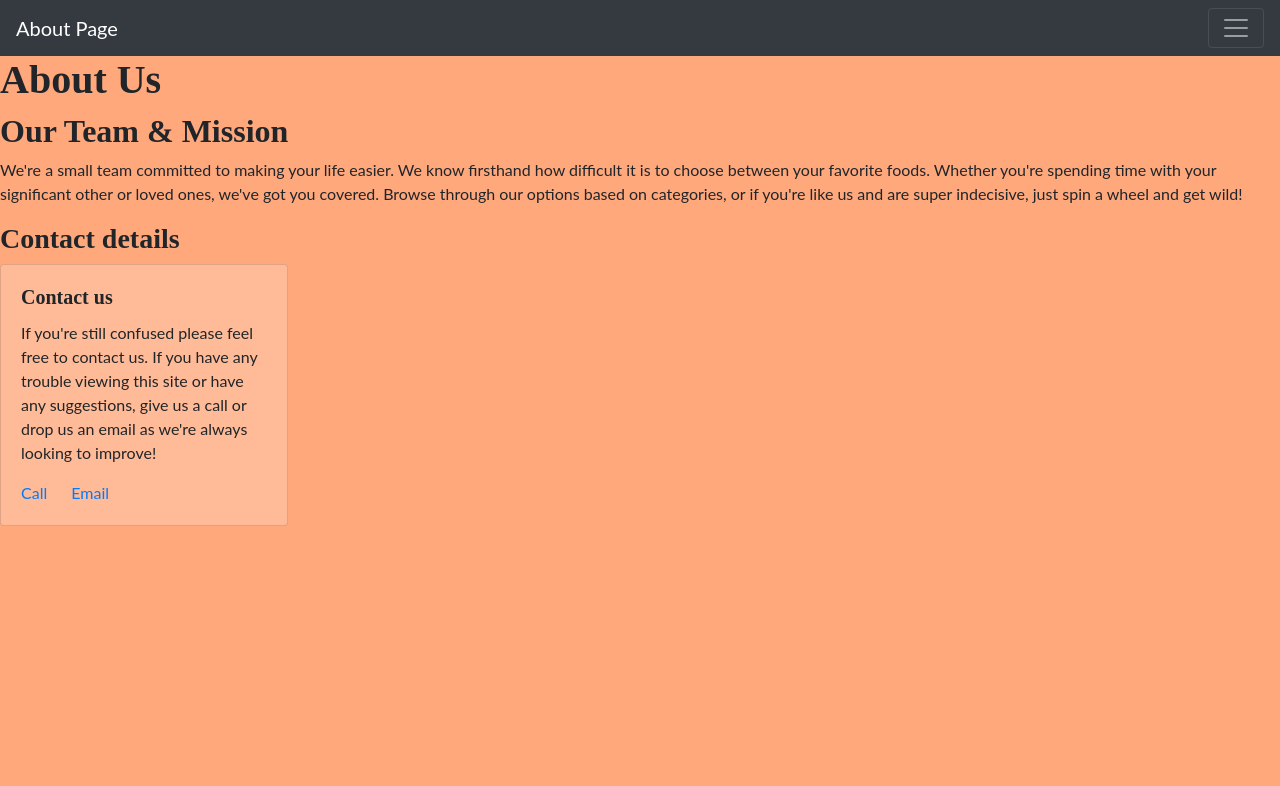
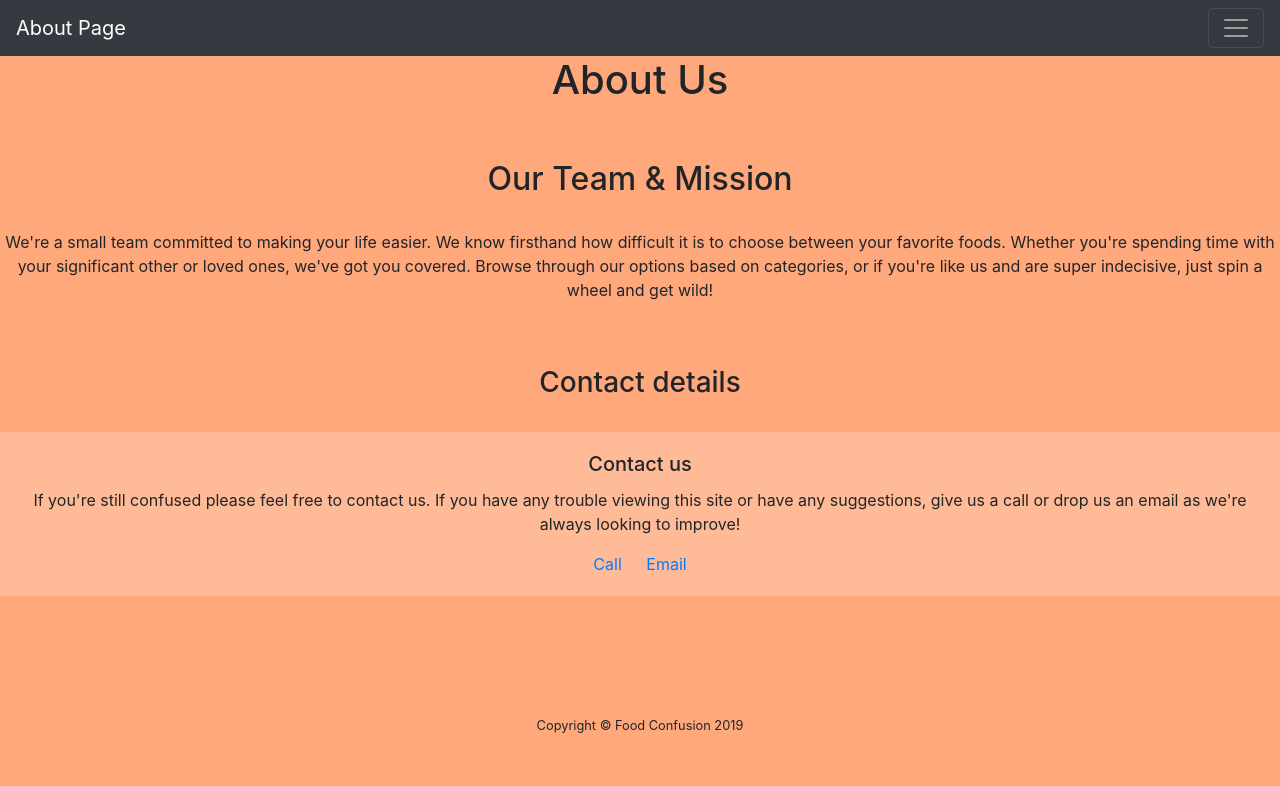
Before and after one commit to alino4kad/food_confusion, a website: page about-page.html in a window 1280 px wide. Drawn offline with nearby package versions, Linux system fonts and the light colour scheme; files that its build step writes are made by us from their sources.

Commit message:
updates to about

```diff
--- a/about-page.html
+++ b/about-page.html
@@ -8,7 +8,7 @@
     <!-- Bootstrap CSS -->
   <link rel="stylesheet" href="https://stackpath.bootstrapcdn.com/bootstrap/4.4.1/css/bootstrap.min.css" integrity="sha384-Vkoo8x4CGsO3+Hhxv8T/Q5PaXtkKtu6ug5TOeNV6gBiFeWPGFN9MuhOf23Q9Ifjh" crossorigin="anonymous">
 
-<link href="css/one-page-wonder.min.css" rel="stylesheet">
+<link href="css/about-page.css" rel="stylesheet">
 
     <title>About Page</title>
   </head>
@@ -43,13 +43,21 @@
   </div>
       <!-- Navbar content -->
     </nav>
-    <h1>About Us</h1>
 
-    <h2>Our Team & Mission</h2>
-      <p>We're a small team committed to making your life easier. We know firsthand how difficult it is to choose between your favorite foods. Whether you're spending time with your significant other or loved ones, we've got you covered. Browse through our options based on categories, or if you're like us and are super indecisive, just spin a wheel and get wild!</p>
+    <h1 align="center">About Us</h1>
+<br>
+<br>
 
-    <h3>Contact details</h3>
-    <div class="card" style="background-color: #FFBB98; width: 18rem;">
+    <h2 align="center">Our Team & Mission</h2>
+    <br>
+      <p align="center">We're a small team committed to making your life easier. We know firsthand how difficult it is to choose between your favorite foods. Whether you're spending time with your significant other or loved ones, we've got you covered. Browse through our options based on categories, or if you're like us and are super indecisive, just spin a wheel and get wild!</p>
+<br>
+<br>
+
+    <h3 align="center">Contact details</h3>
+<br>
+
+    <div align="center" class="contact-card" style="background-color: #FFBB98;">
   <div class="card-body">
     <h5 class="card-title">Contact us</h5>
     <p class="card-text">If you're still confused please feel free to contact us. If you have any trouble viewing this site or have any suggestions, give us a call or drop us an email as we're always looking to improve!</p>
@@ -63,4 +71,15 @@
     <script src="https://cdn.jsdelivr.net/npm/popper.js@1.16.0/dist/umd/popper.min.js" integrity="sha384-Q6E9RHvbIyZFJoft+2mJbHaEWldlvI9IOYy5n3zV9zzTtmI3UksdQRVvoxMfooAo" crossorigin="anonymous"></script>
     <script src="https://stackpath.bootstrapcdn.com/bootstrap/4.4.1/js/bootstrap.min.js" integrity="sha384-wfSDF2E50Y2D1uUdj0O3uMBJnjuUD4Ih7YwaYd1iqfktj0Uod8GCExl3Og8ifwB6" crossorigin="anonymous"></script>
   </body>
+<br>
+<br>
+<br>
+
+  <footer class="py-5 bg-black">
+    <div class="container">
+      <p class="m-0 text-center text-black small">Copyright &copy; Food Confusion 2019</p>
+    </div>
+    <!-- /.container -->
+  </footer>
+
 </html>
```
Also changed, not shown: index.html (+1 -1 lines), about-page.css (added).
